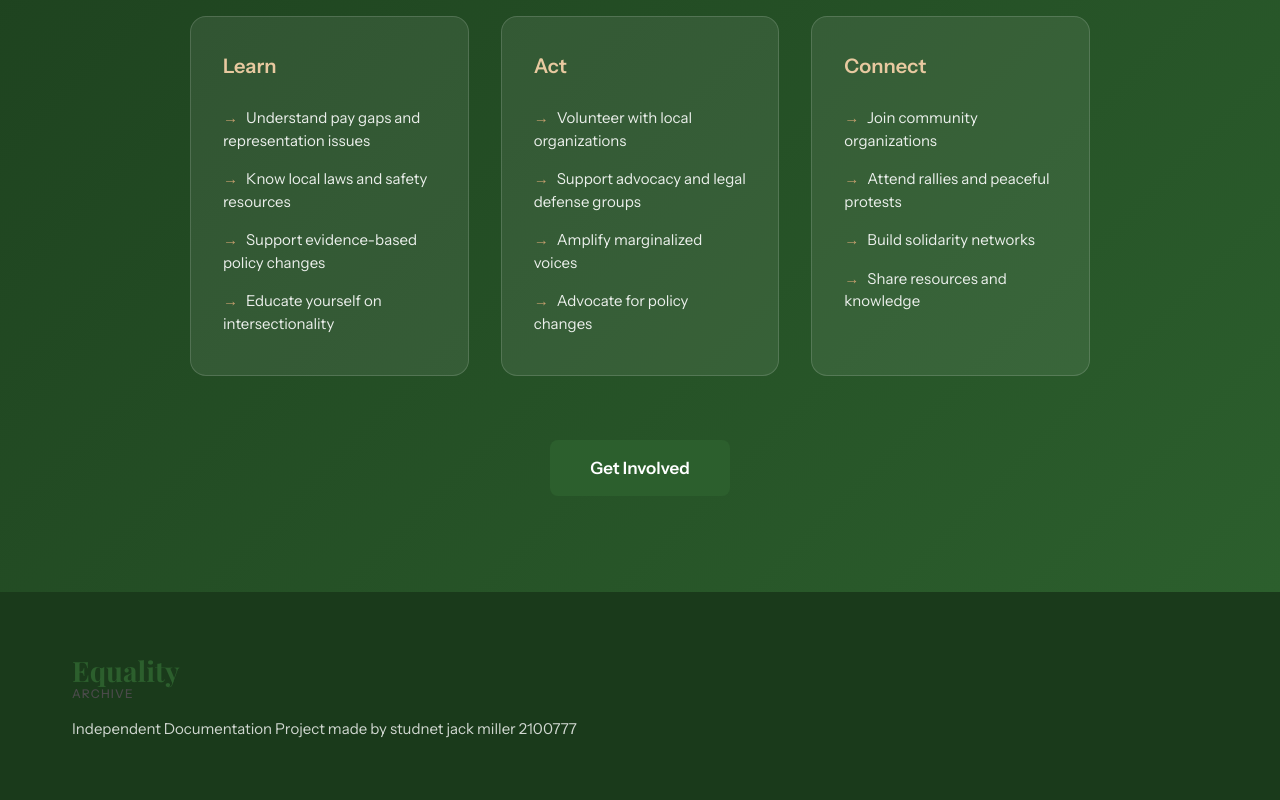
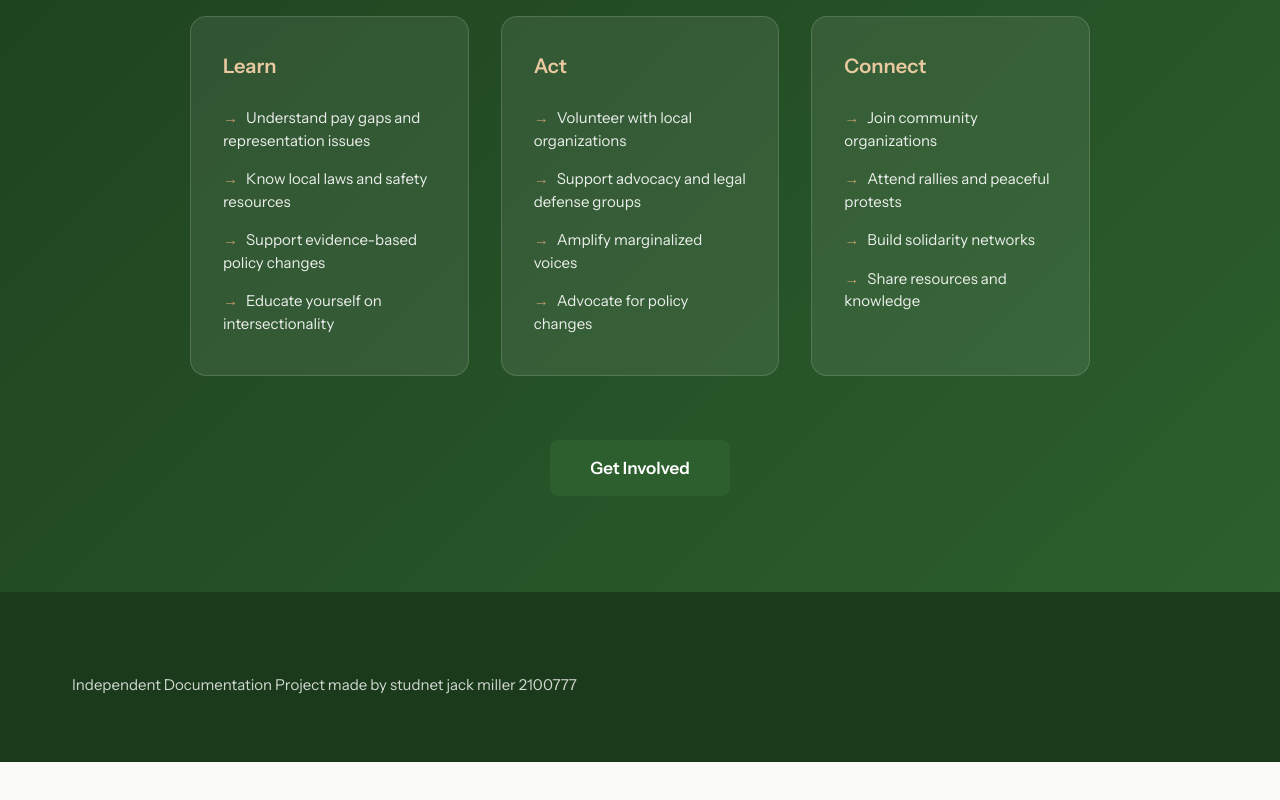
Before and after one commit to user1994g/gender-equality.github.io, a plain HTML site: page index.html in a window 1280 px wide. Shown: the part 6861-7661 px from the top of the page. After the commit the page ends 7623 px from the top, so only its background shows below. Drawn offline with nearby package versions, Linux system fonts and the light colour scheme; a web font is replaced by a local one.

Commit message:
index.html
Removed logo text from footer.

```diff
--- a/index.html
+++ b/index.html
@@ -393,8 +393,6 @@
             <div class="footer-content">
                 <div class="footer-brand">
                     <div class="footer-logo">
-                        <span class="logo-main">Equality</span>
-                        <span class="logo-sub">Archive</span>
                     </div>
                     <p>Independent Documentation Project made by studnet jack miller 2100777</p>
                 </div>
```
